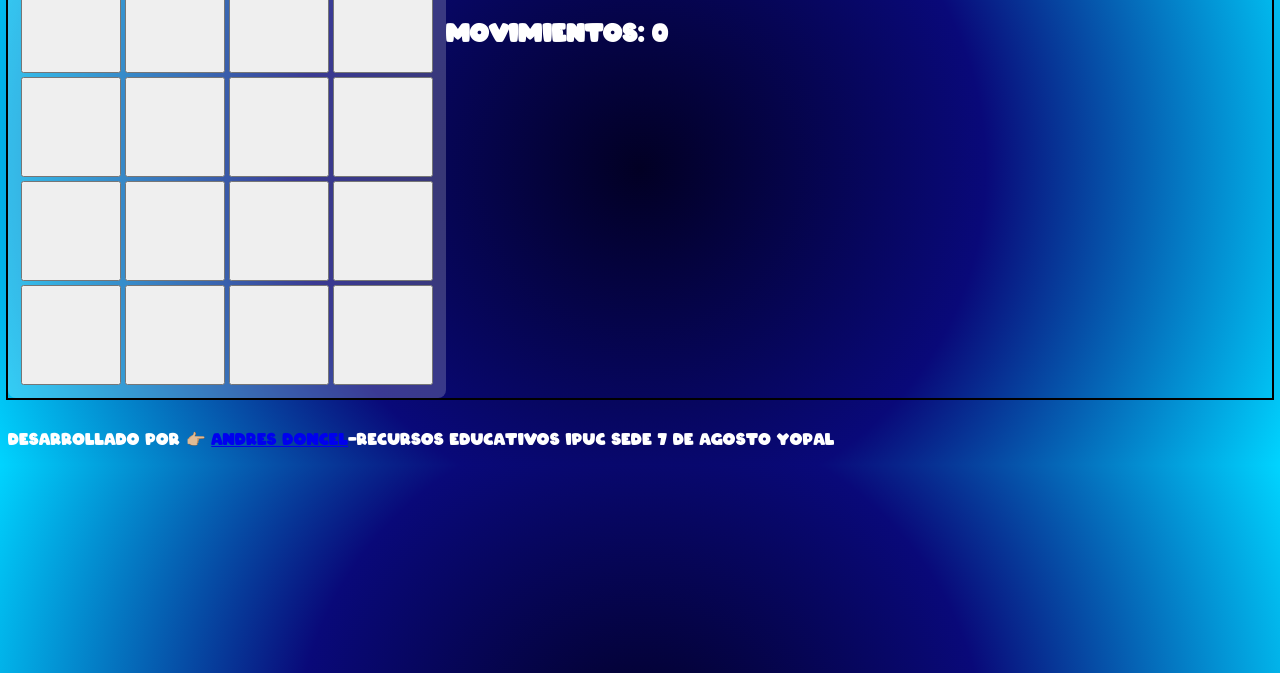
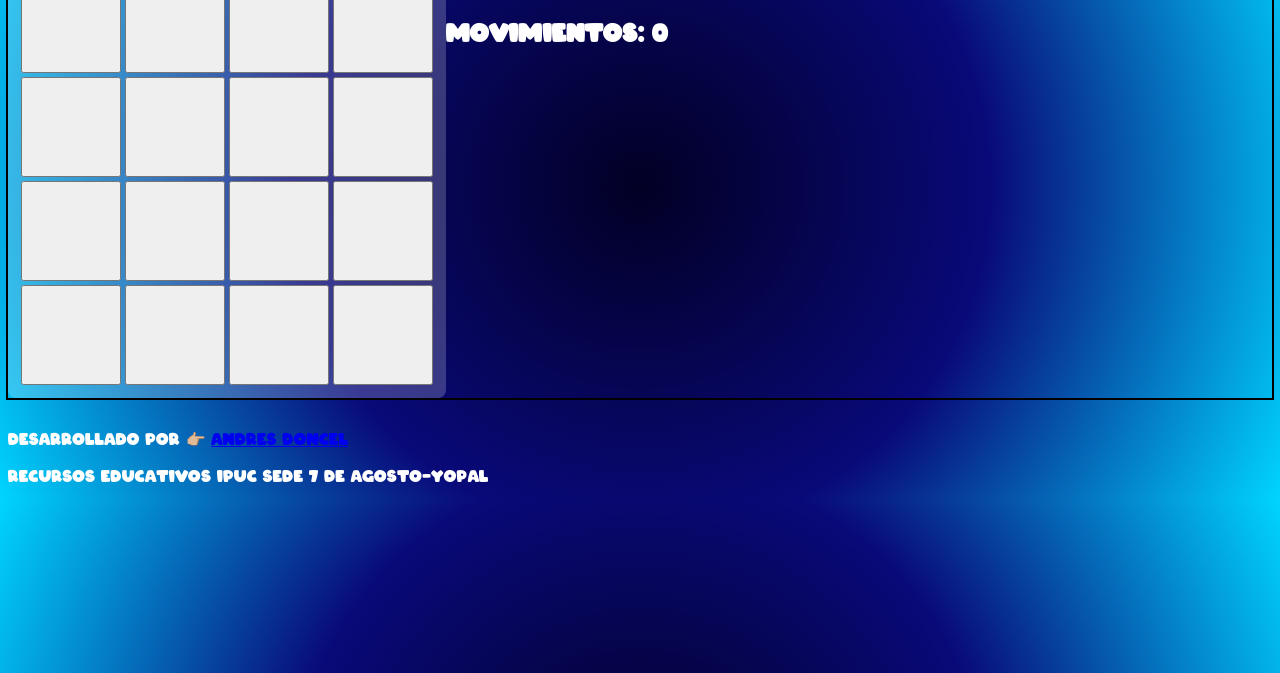
Before and after one commit to Geekcel/Juego-Memorizalo, a plain HTML site: page Index.html in a window 1280 px wide. Shown: the part 127-800 px from the top of the page. Drawn offline with Linux system fonts and the light colour scheme.

Commit message:
se agrega el enalce a perfil de linkedin y se agrga un nuevo parrafo para el texto de recurso seducativos

```diff
--- a/Index.html
+++ b/Index.html
@@ -38,14 +38,15 @@
                 </tr>
             </table>
         </section>
-        <section class="estadisticas-juego">
+        <section class="contenedor-estadisticas-juego">
             <h2 class="estadisticas" id="aciertos"> Aciertos: 0</h2>
             <h2 class="estadisticas" id="t-restante">Tiempo: 30 segundos</h2>
             <h2 class="estadisticas" id="movimientos">Movimientos: 0</h2>
         </section>
     </main>
     <footer>
-        <p>Desarrollado Por 👉🏼 <a href="#">Andres Doncel</a>-Recursos Educativos IPUC Sede 7 De Agosto Yopal</p>
+        <p>Desarrollado Por 👉🏼 <a href="www.linkedin.com/in/geekcel">Andres Doncel</a></p>
+        <p>Recursos Educativos IPUC Sede 7 De Agosto-Yopal</p>
     </footer>
     <script src="app.js"></script>
 </body>
```
